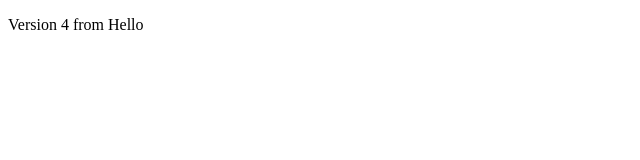
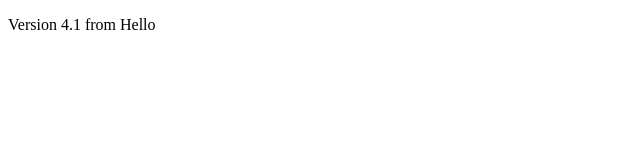
Before and after one commit to Andrei0104/test-ecs-green, a plain HTML site: page web/index.html in a window 1280 px wide. Shown: the full height of the page, 0-640 px from the left. Drawn offline with Linux system fonts and the light colour scheme.

Commit message:
Update index.html

```diff
--- a/web/index.html
+++ b/web/index.html
@@ -10,7 +10,7 @@
 
 <!-- Hello World -->
 <p>
- Version 4 from Hello
+ Version 4.1 from Hello
 </p>
 
 </body>
```
